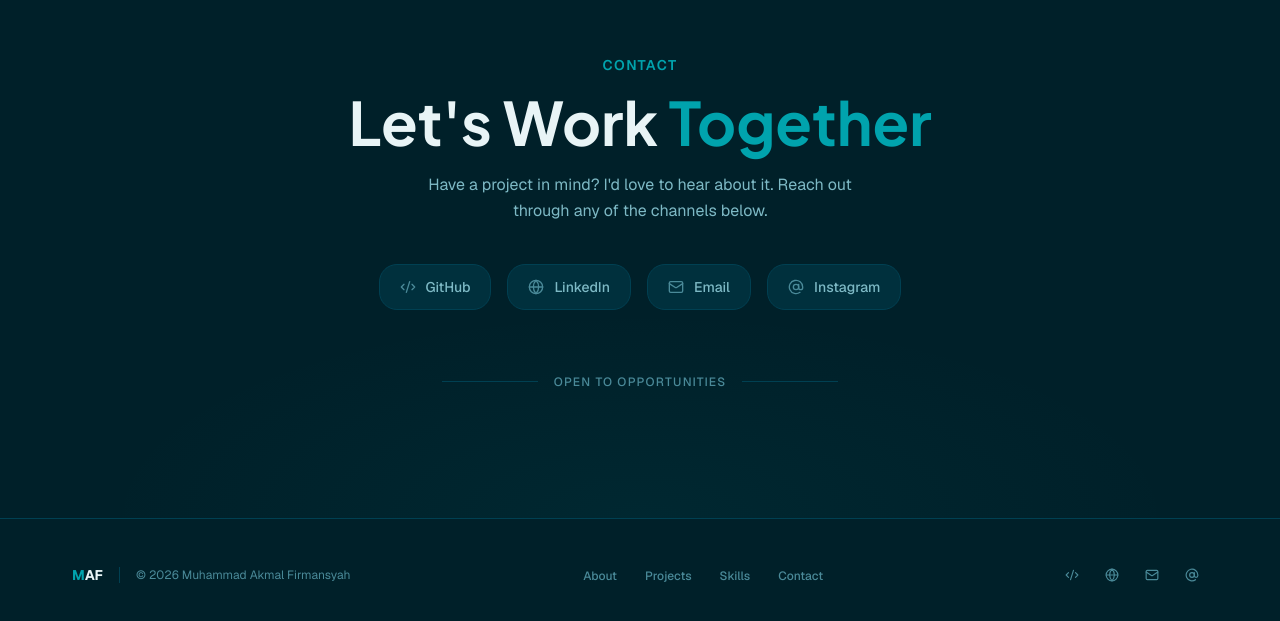
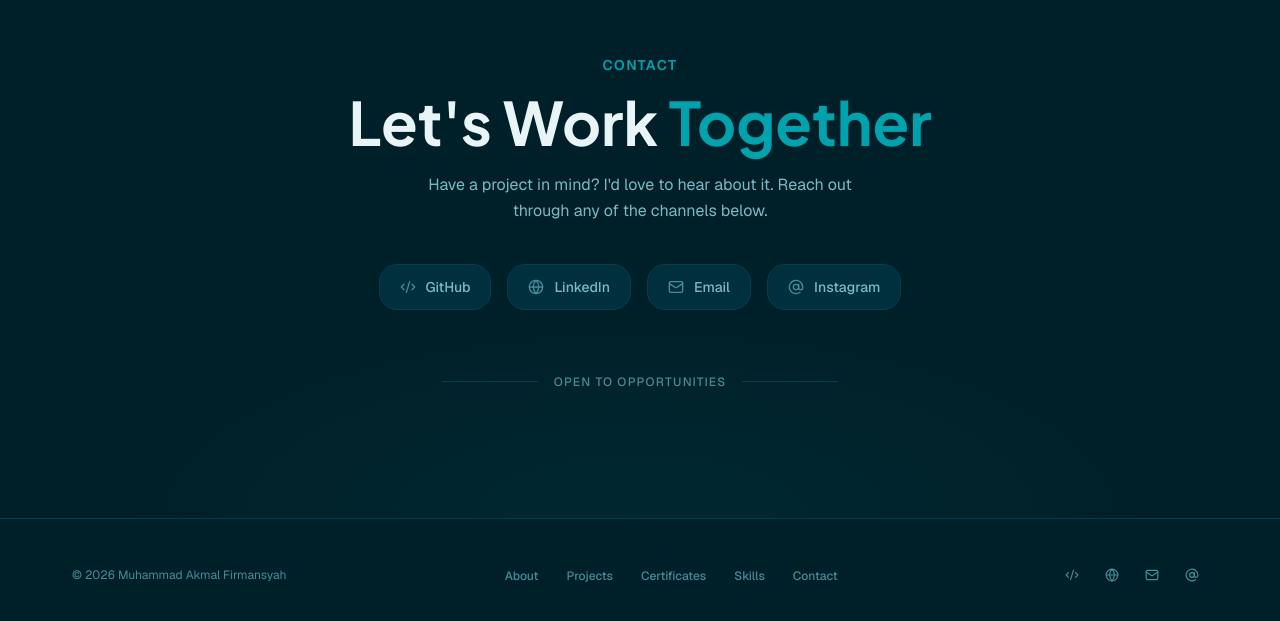
Before and after one commit to Malfrmnsyhh/Portfolio-Me, a Next.js app: page / in a window 1280 px wide. Shown: the part 3255-3876 px from the top of the page. Built offline with nearby package versions, Linux system fonts and the light colour scheme.

Commit message:
feat: update footer

```diff
--- a/components/sections/Footer.tsx
+++ b/components/sections/Footer.tsx
@@ -3,15 +3,36 @@ import { Code2, Globe, Mail, AtSign } from "lucide-react";
 const navLinks = [
   { label: "About", href: "#about" },
   { label: "Projects", href: "#projects" },
+  { label: "Certificates", href: "#certificates" },
   { label: "Skills", href: "#skills" },
   { label: "Contact", href: "#contact" },
 ];
 
 const socials = [
-  { id: "footer-github", label: "GitHub", icon: Code2, href: "https://github.com/malfrmnsyah" },
-  { id: "footer-linkedin", label: "LinkedIn", icon: Globe, href: "https://linkedin.com/in/malfrmnsyah" },
-  { id: "footer-email", label: "Email", icon: Mail, href: "mailto:akmal@example.com" },
-  { id: "footer-instagram", label: "Instagram", icon: AtSign, href: "https://instagram.com/malfrmnsyah" },
+  {
+    id: "footer-github",
+    label: "GitHub",
+    icon: Code2,
+    href: "https://github.com/Malfrmnsyhh",
+  },
+  {
+    id: "footer-linkedin",
+    label: "LinkedIn",
+    icon: Globe,
+    href: "https://www.linkedin.com/in/akmal-firmansyah-912b34329",
+  },
+  {
+    id: "footer-email",
+    label: "Email",
+    icon: Mail,
+    href: "akmalhard21@gmail.com",
+  },
+  {
+    id: "footer-instagram",
+    label: "Instagram",
+    icon: AtSign,
+    href: "https://instagram.com/malfrmnsyy",
+  },
 ];
 
 export function Footer() {
@@ -21,10 +42,6 @@ export function Footer() {
         <div className="flex flex-col sm:flex-row items-center justify-between gap-6">
           {/* Left: Logo + copyright */}
           <div className="flex flex-col sm:flex-row items-center gap-4">
-            <span className="font-heading font-bold text-sm text-[var(--text-primary)]">
-              <span className="text-[var(--accent)]">M</span>AF
-            </span>
-            <span className="hidden sm:block h-4 w-px bg-[var(--border)]" />
             <p className="text-xs text-[var(--text-muted)]">
               © {new Date().getFullYear()} Muhammad Akmal Firmansyah
             </p>
```
